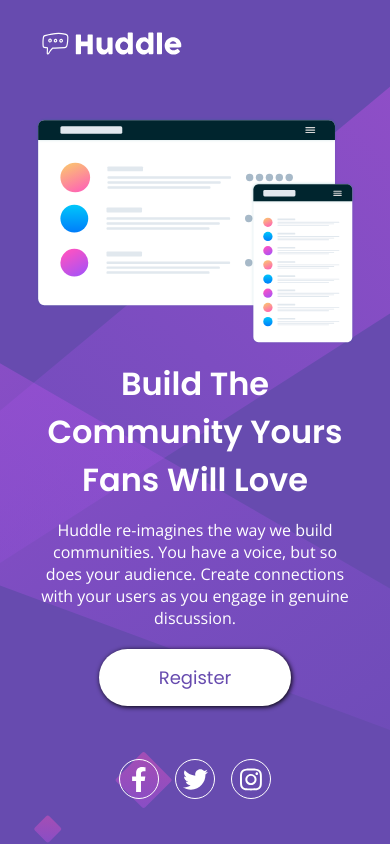
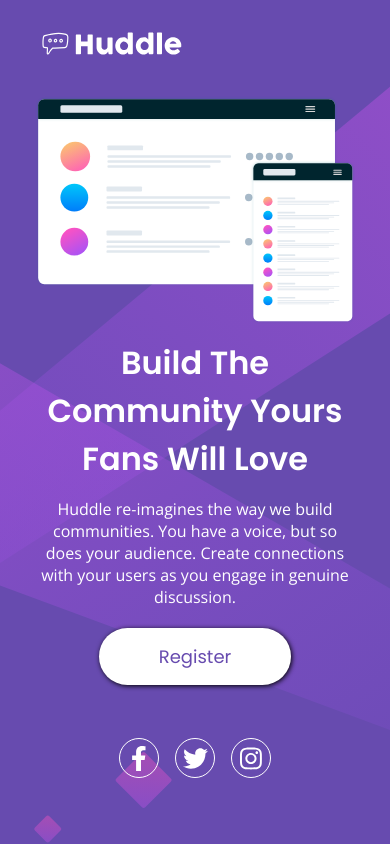
Before and after one commit to Jooab/Huddle, a plain HTML site: page index.html in a window 390 px wide. Drawn offline with nearby package versions, Linux system fonts and the light colour scheme.

Commit message:
add height container 1024px

```diff
--- a/src/css/responsive.css
+++ b/src/css/responsive.css
@@ -19,6 +19,12 @@
 
     .mockup img {
         width: 350px;
+    }
+
+    .container {
+        height: 75vh;
+        align-items: center;
+        justify-content: center;
     }
 }
 
```
